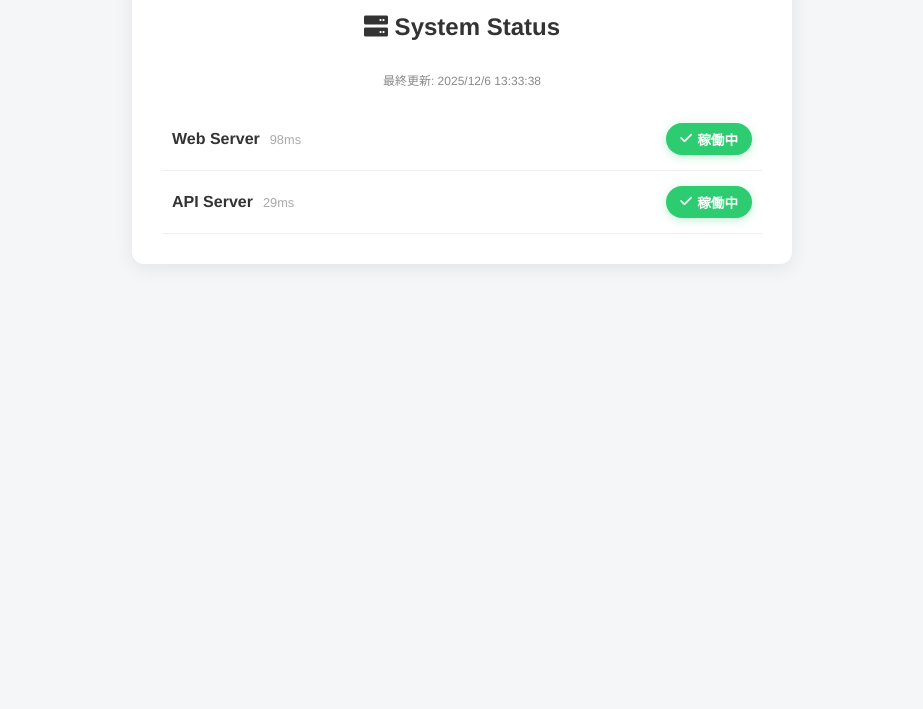
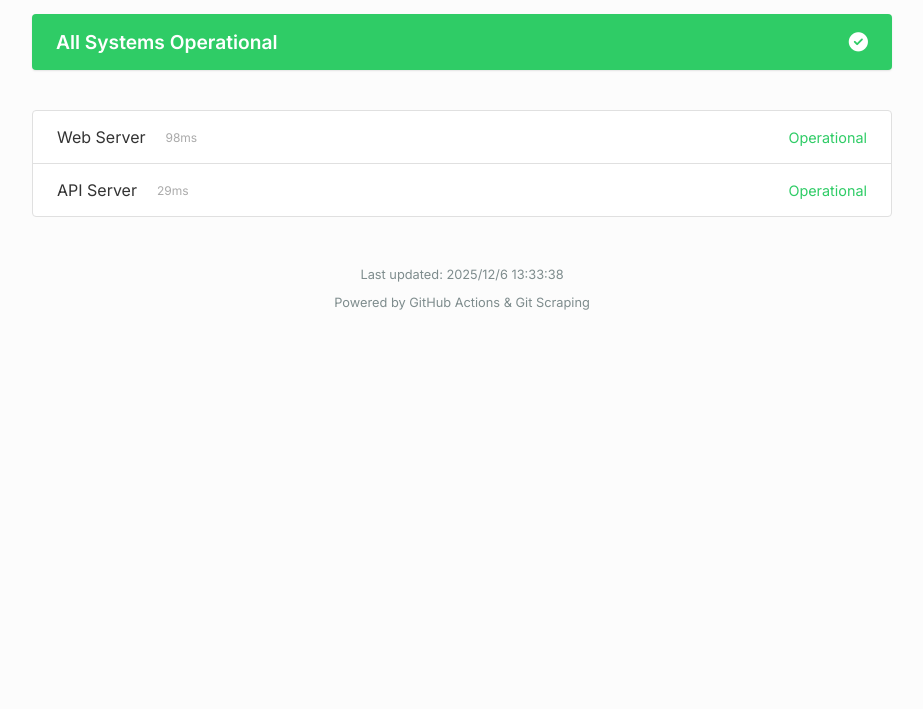
Before and after one commit to KawaiiAstral/UniLabStatus, a website: page index.html in a window 1280 px wide. Shown: the part 91-800 px from the top of the page, without its empty margins (178-1101 px from the left). Drawn offline with Linux system fonts and the light colour scheme.

Commit message:
Update index.html

```diff
--- a/index.html
+++ b/index.html
@@ -2,75 +2,236 @@
 <html lang="ja">
 <head>
     <meta charset="UTF-8">
+    <meta name="viewport" content="width=device-width, initial-scale=1.0">
     <title>Service Status</title>
-    <link rel="stylesheet" href="https://cdnjs.cloudflare.com/ajax/libs/font-awesome/6.0.0/css/all.min.css">
+    <link href="https://fonts.googleapis.com/css2?family=Inter:wght@400;600&display=swap" rel="stylesheet">
+    <link rel="stylesheet" href="https://cdnjs.cloudflare.com/ajax/libs/font-awesome/6.4.0/css/all.min.css">
+
     <style>
-        body { font-family: 'Helvetica Neue', Arial, sans-serif; background: #f4f6f8; display: flex; justify-content: center; padding-top: 50px; color: #333; }
-        .container { width: 600px; background: white; padding: 30px; border-radius: 12px; box-shadow: 0 4px 20px rgba(0,0,0,0.08); }
-        h1 { text-align: center; margin-bottom: 30px; font-size: 24px; }
-        .last-updated { text-align: center; font-size: 12px; color: #888; margin-bottom: 20px; }
+        :root {
+            /* Statuspage風のカラーパレット */
+            --color-operational: #2fcc66; /* あの鮮やかな緑 */
+            --color-degraded: #f1c40f;    /* 黄色 */
+            --color-outage: #e74c3c;      /* 赤 */
+            --bg-color: #ffffff;
+            --text-main: #333333;
+            --text-secondary: #7e8c8d;
+            --border-color: #e0e0e0;
+        }
 
-        .status-item { display: flex; justify-content: space-between; align-items: center; padding: 15px 10px; border-bottom: 1px solid #eee; transition: background 0.2s; }
-        .status-item:hover { background: #fafafa; }
-        .service-info { display: flex; align-items: center; gap: 10px; }
-        .service-name { font-weight: bold; }
-        .ping-time { font-size: 0.8em; color: #aaa; }
+        body {
+            font-family: 'Inter', -apple-system, BlinkMacSystemFont, sans-serif;
+            background-color: #fcfcfc;
+            color: var(--text-main);
+            margin: 0;
+            padding: 0;
+            display: flex;
+            flex-direction: column;
+            align-items: center;
+            min-height: 100vh;
+        }
 
-        .badge { padding: 6px 14px; border-radius: 20px; font-size: 0.85em; color: white; font-weight: bold; display: flex; align-items: center; gap: 5px; }
-        .operational { background-color: #2ecc71; box-shadow: 0 2px 10px rgba(46, 204, 113, 0.3); }
-        .down { background-color: #e74c3c; box-shadow: 0 2px 10px rgba(231, 76, 60, 0.3); }
+        /* メインコンテナ */
+        .layout-container {
+            width: 100%;
+            max-width: 860px; /* Statuspageの標準的な幅 */
+            padding: 40px 20px;
+        }
+
+        /* ヘッダー部分 */
+        header {
+            margin-bottom: 30px;
+            display: flex;
+            justify-content: space-between;
+            align-items: center;
+        }
+        .logo {
+            font-size: 1.8rem;
+            font-weight: 600;
+            color: #172b4d;
+        }
+
+        /* 全体のステータスバー（あの大きな緑のバー） */
+        .overall-status {
+            background-color: var(--color-operational);
+            color: white;
+            padding: 16px 24px;
+            border-radius: 4px; /* 角丸は小さめに */
+            font-weight: 600;
+            font-size: 1.2rem;
+            display: flex;
+            justify-content: space-between;
+            align-items: center;
+            margin-bottom: 40px;
+            box-shadow: 0 1px 2px rgba(0,0,0,0.1);
+            transition: background-color 0.3s;
+        }
+
+        /* コンポーネントリスト */
+        .components-container {
+            border: 1px solid var(--border-color);
+            border-radius: 4px;
+            background: white;
+            overflow: hidden;
+        }
+
+        .component-item {
+            display: flex;
+            justify-content: space-between;
+            align-items: center;
+            padding: 16px 24px;
+            border-bottom: 1px solid var(--border-color);
+            transition: background-color 0.1s;
+        }
+        .component-item:last-child {
+            border-bottom: none;
+        }
+        .component-item:hover {
+            background-color: #fbfbfb;
+        }
+
+        .component-name {
+            font-size: 1rem;
+            font-weight: 400;
+            color: var(--text-main);
+            display: flex;
+            align-items: center;
+            gap: 10px;
+        }
+
+        .component-status {
+            font-size: 0.9rem;
+            font-weight: 400;
+            color: var(--color-operational); /* デフォルトは緑文字 */
+        }
+
+        /* 応答速度の表示（少し控えめに） */
+        .meta-info {
+            font-size: 0.75rem;
+            color: #aaa;
+            margin-left: 10px;
+        }
+
+        /* フッター */
+        footer {
+            margin-top: 50px;
+            font-size: 0.8rem;
+            color: var(--text-secondary);
+            text-align: center;
+            padding-bottom: 20px;
+        }
+
+        /* 状態ごとの色クラス */
+        .status-text-operational { color: var(--color-operational); }
+        .status-text-degraded { color: var(--color-degraded); }
+        .status-text-outage { color: var(--color-outage); }
+
     </style>
 </head>
 <body>
 
-<div class="container">
-    <h1><i class="fas fa-server"></i> System Status</h1>
-    <p id="last-updated" class="last-updated">Checking...</p>
-    <div id="status-list"></div>
+<div class="layout-container">
+    <header>
+        <div class="logo">System Status</div>
+        </header>
+
+    <div id="overall-bar" class="overall-status">
+        <span>Loading status...</span>
+        <i class="fas fa-circle-notch fa-spin"></i>
+    </div>
+
+    <div class="components-container" id="component-list">
+        </div>
+
+    <footer>
+        <p id="last-updated">Last updated: --</p>
+        <p>Powered by GitHub Actions & Git Scraping</p>
+    </footer>
 </div>
 
 <script>
+    // 設定：文言の定義
+    const TEXT_MAP = {
+        operational: 'Operational',
+        down: 'Major Outage',
+        degraded: 'Degraded Performance'
+    };
+
     async function fetchStatus() {
         try {
-            // status.json を読みに行く
-            // ※キャッシュを防ぐために時刻パラメータをつけています
             const response = await fetch('./status.json?t=' + new Date().getTime());
+            if (!response.ok) throw new Error('Network response was not ok');
             const data = await response.json();
-
             render(data);
         } catch (error) {
-            console.error('ステータスの取得に失敗しました', error);
+            console.error('Failed to fetch status:', error);
+            document.getElementById('overall-bar').style.backgroundColor = '#95a5a6'; // グレー
+            document.getElementById('overall-bar').innerHTML = '<span>Unable to load status data</span>';
         }
     }
 
     function render(data) {
-        const list = document.getElementById('status-list');
-        const timeLabel = document.getElementById('last-updated');
+        const list = document.getElementById('component-list');
+        const overallBar = document.getElementById('overall-bar');
+        const lastUpdated = document.getElementById('last-updated');
 
         list.innerHTML = '';
-        timeLabel.textContent = `最終更新: ${data.lastUpdated}`;
+        lastUpdated.textContent = `Last updated: ${data.lastUpdated}`;
 
+        let hasDown = false;
+        let hasDegraded = false;
+
+        // 個別のコンポーネントを描画
         data.services.forEach(service => {
-            let badgeClass = service.status === 'operational' ? 'operational' : 'down';
-            let statusText = service.status === 'operational' ? '稼働中' : '停止中';
-            let icon = service.status === 'operational' ? '<i class="fas fa-check"></i>' : '<i class="fas fa-exclamation-triangle"></i>';
+            // ステータスの判定
+            let statusKey = service.status === 'operational' ? 'operational' : 'down';
+            // ※応答時間が遅い場合(例:2秒以上)はDegradedにするロジックを入れるならここ
+            if (service.time > 2000 && statusKey === 'operational') {
+                statusKey = 'degraded';
+            }
+
+            // 全体ステータス判定用フラグ
+            if (statusKey === 'down') hasDown = true;
+            if (statusKey === 'degraded') hasDegraded = true;
+
+            // 文字色の決定
+            const colorClass = `status-text-${statusKey}`;
+            const statusLabel = TEXT_MAP[statusKey];
 
             const html = `
-                <div class="status-item">
-                    <div class="service-info">
-                        <span class="service-name">${service.name}</span>
-                        <span class="ping-time">${service.time}ms</span>
+                <div class="component-item">
+                    <div class="component-name">
+                        ${service.name}
+                        <span class="meta-info">${service.time}ms</span>
                     </div>
-                    <span class="badge ${badgeClass}">${icon} ${statusText}</span>
+                    <div class="component-status ${colorClass}">
+                        ${statusLabel}
+                    </div>
                 </div>
             `;
             list.innerHTML += html;
         });
+
+        // 全体のステータスバーを更新
+        updateOverallBar(hasDown, hasDegraded);
+    }
+
+    function updateOverallBar(hasDown, hasDegraded) {
+        const bar = document.getElementById('overall-bar');
+
+        if (hasDown) {
+            bar.style.backgroundColor = 'var(--color-outage)'; // 赤
+            bar.innerHTML = '<span>Some systems are experiencing outages</span> <i class="fas fa-times-circle"></i>';
+        } else if (hasDegraded) {
+            bar.style.backgroundColor = 'var(--color-degraded)'; // 黄
+            bar.innerHTML = '<span>Some systems are degraded</span> <i class="fas fa-exclamation-triangle"></i>';
+        } else {
+            bar.style.backgroundColor = 'var(--color-operational)'; // 緑
+            bar.innerHTML = '<span>All Systems Operational</span> <i class="fas fa-check-circle"></i>';
+        }
     }
 
     fetchStatus();
-    // フロントエンド側でも定期的にファイルを再取得する（例: 30秒ごと）
-    setInterval(fetchStatus, 30000);
 </script>
 
 </body>
```
